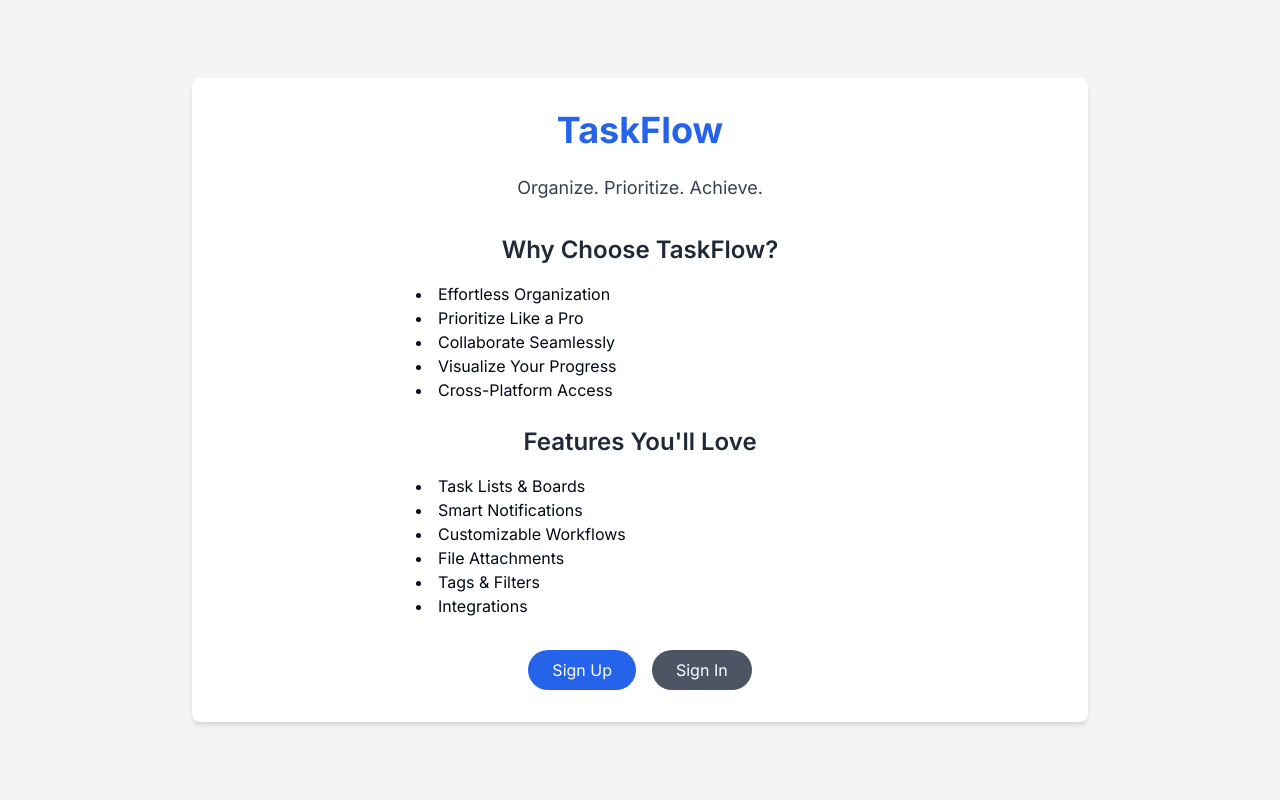
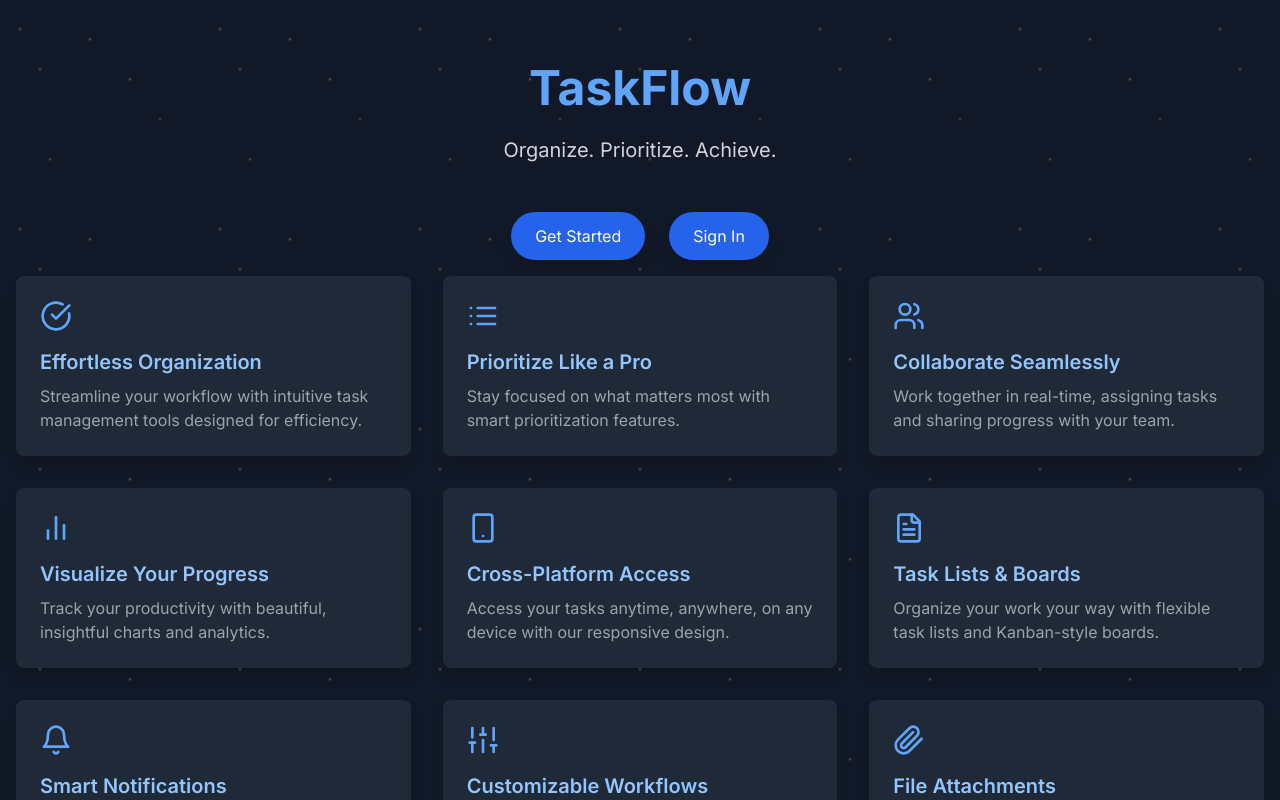
Before and after one commit to pranshu6sept/Task-Management, a Next.js app in the folder task-management-app/: page / in a window 1280 px wide. Shown: the top 800 px of the page. Built offline with nearby package versions, Linux system fonts and the light colour scheme.

Commit message:
home page redisgned

```diff
--- a/task-management-app/package.json
+++ b/task-management-app/package.json
@@ -30,6 +30,7 @@
     "date-fns": "^3.6.0",
     "dotenv": "^16.4.5",
     "express": "^4.19.2",
+    "framer-motion": "^11.3.29",
     "jsonwebtoken": "^9.0.2",
     "lucide-react": "^0.417.0",
     "mongodb": "^6.8.0",
--- a/task-management-app/src/app/page.tsx
+++ b/task-management-app/src/app/page.tsx
@@ -1,53 +1,160 @@
+'use client'
+
 import React from 'react';
-import Link from 'next/link'
+import Link from 'next/link';
+import { motion } from 'framer-motion';
+import { CheckCircle, List, Users, BarChart2, Smartphone, FileText, Bell, Sliders, Paperclip, Tag } from 'lucide-react';
 
+interface FeatureCardProps {
+  icon: React.ComponentType<{ className?: string }>;
+  title: string;
+  description: string;
+}
 
-export default function Home() {
-  return  (
-      <div className="min-h-screen bg-gray-100 flex flex-col justify-center items-center">
-        <div className="max-w-4xl w-full bg-white shadow-md rounded-lg p-8">
-          <h1 className="text-4xl font-bold text-center text-blue-600 mb-6">TaskFlow</h1>
-          <p className="text-lg text-center text-gray-700 mb-8">
-            Organize. Prioritize. Achieve.
-          </p>
-          <div className="space-y-6">
-            <div className="text-center">
-              <h2 className="text-2xl font-semibold text-gray-800 mb-4">Why Choose TaskFlow?</h2>
-              <ul className="list-disc list-inside text-left mx-auto max-w-md">
-                <li>Effortless Organization</li>
-                <li>Prioritize Like a Pro</li>
-                <li>Collaborate Seamlessly</li>
-                <li>Visualize Your Progress</li>
-                <li>Cross-Platform Access</li>
-              </ul>
-            </div>
-            <div className="text-center">
-              <h2 className="text-2xl font-semibold text-gray-800 mb-4">Features You'll Love</h2>
-              <ul className="list-disc list-inside text-left mx-auto max-w-md">
-                <li>Task Lists & Boards</li>
-                <li>Smart Notifications</li>
-                <li>Customizable Workflows</li>
-                <li>File Attachments</li>
-                <li>Tags & Filters</li>
-                <li>Integrations</li>
-              </ul>
-            </div>
-          </div>
-          <div className="mt-8 flex justify-center space-x-4">
-            <Link
-              href="/sign-up"
-              className="px-6 py-2 bg-blue-600 text-white rounded-full hover:bg-blue-700 transition duration-300"
-            >
-              Sign Up
-            </Link>
-            <Link
-              href="/sign-in"
-              className="px-6 py-2 bg-gray-600 text-white rounded-full hover:bg-gray-700 transition duration-300"
-            >
-              Sign In
-            </Link>
-          </div>
+const FeatureCard: React.FC<FeatureCardProps> = ({ icon: Icon, title, description }) => (
+  <motion.div
+    className="bg-gray-800 rounded-lg p-6 shadow-lg"
+    initial={{ opacity: 0, y: 20 }}
+    animate={{ opacity: 1, y: 0 }}
+    transition={{ duration: 0.5 }}
+  >
+    <Icon className="w-8 h-8 text-blue-400 mb-4" />
+    <h3 className="text-xl font-semibold text-blue-300 mb-2">{title}</h3>
+    <p className="text-gray-400">{description}</p>
+  </motion.div>
+);
+
+const GlowingButton: React.FC<{ href: string; children: React.ReactNode }> = ({ href, children }) => (
+  <Link href={href}>
+    <motion.button
+      className="px-6 py-3 bg-blue-600 text-white rounded-full hover:bg-blue-700 transition duration-300 focus:outline-none focus:ring-2 focus:ring-blue-500 focus:ring-opacity-50 shadow-lg"
+      whileHover={{ scale: 1.05, boxShadow: "0 0 15px rgba(59, 130, 246, 0.5)" }}
+      whileTap={{ scale: 0.95 }}
+    >
+      {children}
+    </motion.button>
+  </Link>
+);
+
+const Home: React.FC = () => {
+  const features = [
+    {
+      icon: CheckCircle,
+      title: "Effortless Organization",
+      description: "Streamline your workflow with intuitive task management tools designed for efficiency."
+    },
+    {
+      icon: List,
+      title: "Prioritize Like a Pro",
+      description: "Stay focused on what matters most with smart prioritization features."
+    },
+    {
+      icon: Users,
+      title: "Collaborate Seamlessly",
+      description: "Work together in real-time, assigning tasks and sharing progress with your team."
+    },
+    {
+      icon: BarChart2,
+      title: "Visualize Your Progress",
+      description: "Track your productivity with beautiful, insightful charts and analytics."
+    },
+    {
+      icon: Smartphone,
+      title: "Cross-Platform Access",
+      description: "Access your tasks anytime, anywhere, on any device with our responsive design."
+    },
+    {
+      icon: FileText,
+      title: "Task Lists & Boards",
+      description: "Organize your work your way with flexible task lists and Kanban-style boards."
+    },
+    {
+      icon: Bell,
+      title: "Smart Notifications",
+      description: "Stay on top of deadlines with intelligent, customizable notifications."
+    },
+    {
+      icon: Sliders,
+      title: "Customizable Workflows",
+      description: "Tailor TaskFlow to fit your unique process with customizable workflows."
+    },
+    {
+      icon: Paperclip,
+      title: "File Attachments",
+      description: "Keep all your project resources in one place by attaching files directly to tasks."
+    },
+    {
+      icon: Tag,
+      title: "Tags & Filters",
+      description: "Categorize and find tasks quickly with powerful tagging and filtering options."
+    }
+  ];
+
+  return (
+    <div className="min-h-screen bg-gray-900 text-white">
+      <div
+        className="stars absolute inset-0"
+        style={{
+          backgroundImage:
+            "radial-gradient(2px 2px at 20px 30px, #eee, rgba(0,0,0,0)), radial-gradient(2px 2px at 40px 70px, #fff, rgba(0,0,0,0)), radial-gradient(2px 2px at 50px 160px, #ddd, rgba(0,0,0,0)), radial-gradient(2px 2px at 90px 40px, #fff, rgba(0,0,0,0)), radial-gradient(2px 2px at 130px 80px, #fff, rgba(0,0,0,0)), radial-gradient(2px 2px at 160px 120px, #ddd, rgba(0,0,0,0))",
+          backgroundRepeat: "repeat",
+          backgroundSize: "200px 200px",
+          animation: "twinkle 5s infinite",
+          opacity: 0.3,
+        }}
+      />
+      <div className="relative z-10 container mx-auto px-4 py-16">
+        <motion.h1
+          className="text-5xl font-bold text-center text-blue-400 mb-6"
+          initial={{ opacity: 0, y: -20 }}
+          animate={{ opacity: 1, y: 0 }}
+          transition={{ duration: 0.8 }}
+        >
+          TaskFlow
+        </motion.h1>
+        <motion.p
+          className="text-xl text-center text-gray-300 mb-12"
+          initial={{ opacity: 0 }}
+          animate={{ opacity: 1 }}
+          transition={{ delay: 0.2, duration: 0.8 }}
+        >
+          Organize. Prioritize. Achieve.
+        </motion.p>
+        <motion.div
+          className="flex justify-center space-x-6 mb-4"
+          initial={{ opacity: 0, y: 20 }}
+          animate={{ opacity: 1, y: 0 }}
+          transition={{ delay: 0.4, duration: 0.8 }}
+        >
+          <GlowingButton href="/sign-up">Get Started</GlowingButton>
+          <GlowingButton href="/sign-in">Sign In</GlowingButton>
+        </motion.div>
+        <div className="grid grid-cols-1 md:grid-cols-2 lg:grid-cols-3 gap-8 mb-12">
+          {features.map((feature, index) => (
+            <FeatureCard
+              key={index}
+              icon={feature.icon}
+              title={feature.title}
+              description={feature.description}
+            />
+          ))}
         </div>
       </div>
+      <style jsx>{`
+        @keyframes twinkle {
+          0% {
+            transform: translateY(0);
+          }
+          50% {
+            transform: translateY(-2px);
+          }
+          100% {
+            transform: translateY(0);
+          }
+        }
+      `}</style>
+    </div>
   );
 }
+
+export default Home;
```
Also changed, not shown: 1 other file (tests, documents, lock files or other folders).
